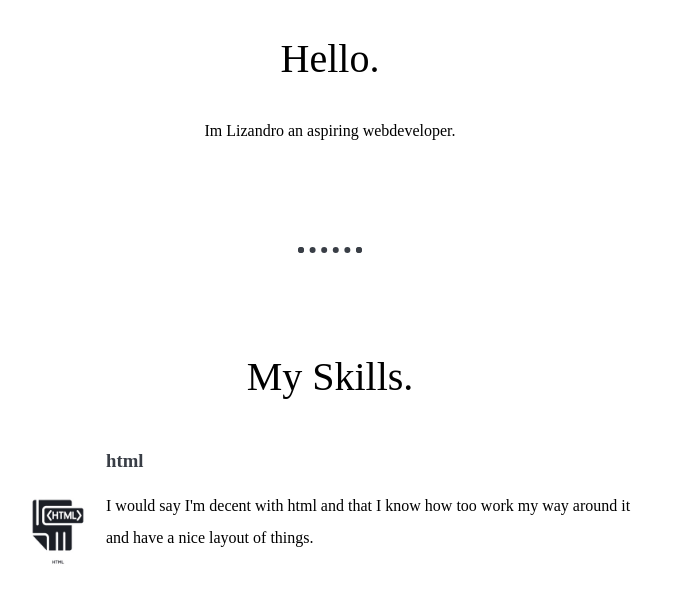
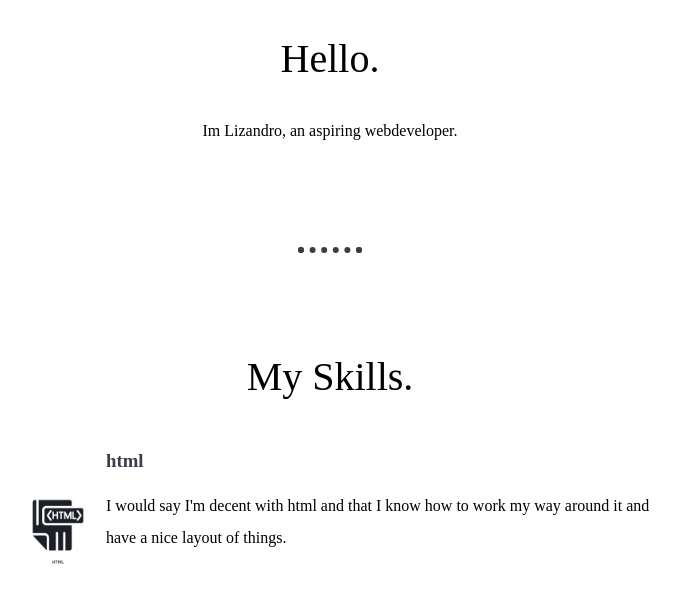
Before and after one commit to Lizandro333/2nd-Website-, a plain HTML site: page index.html in a window 1280 px wide. Shown: the part 975-1576 px from the top of the page, without its empty margins (310-990 px from the left). Drawn offline with Linux system fonts and the light colour scheme.

Commit message:
Gramer fix
Put a comma after lizandro and changed too to to

```diff
--- a/index.html
+++ b/index.html
@@ -21,7 +21,7 @@
     <div class="profile">
       <img src="images/lizandro.png" alt="Lizandro's Profile pic" height="150"width="150">
       <h2>Hello.</h2>
-      <p class=" first-paragaph">Im Lizandro an aspiring webdeveloper.</p>
+      <p class=" first-paragaph">Im Lizandro, an aspiring webdeveloper.</p>
     </div>
     <hr>
     <div class="skills">
@@ -29,7 +29,7 @@
       <div class="skill-row">
         <img class="html-pic" src="images/html.png" alt="html picture">
         <h3>html</h3>
-        <p> I would say I'm decent with html and that I know how too work my way around it and have a nice layout of things.</p>
+        <p> I would say I'm decent with html and that I know how to work my way around it and have a nice layout of things.</p>
       </div>
       <div class="skill-row">
         <img class="css-pic" src="images/css.png" alt="css picture">
```
